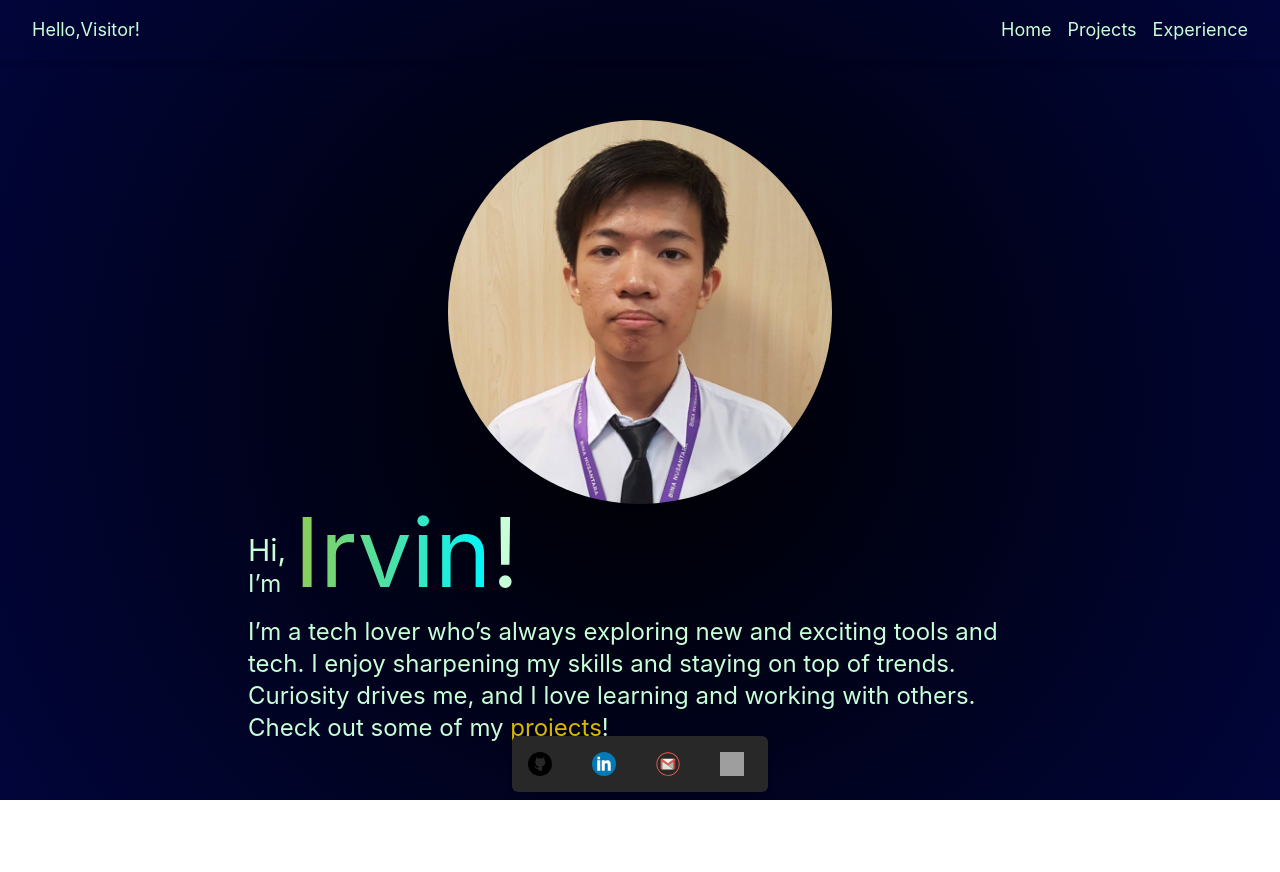
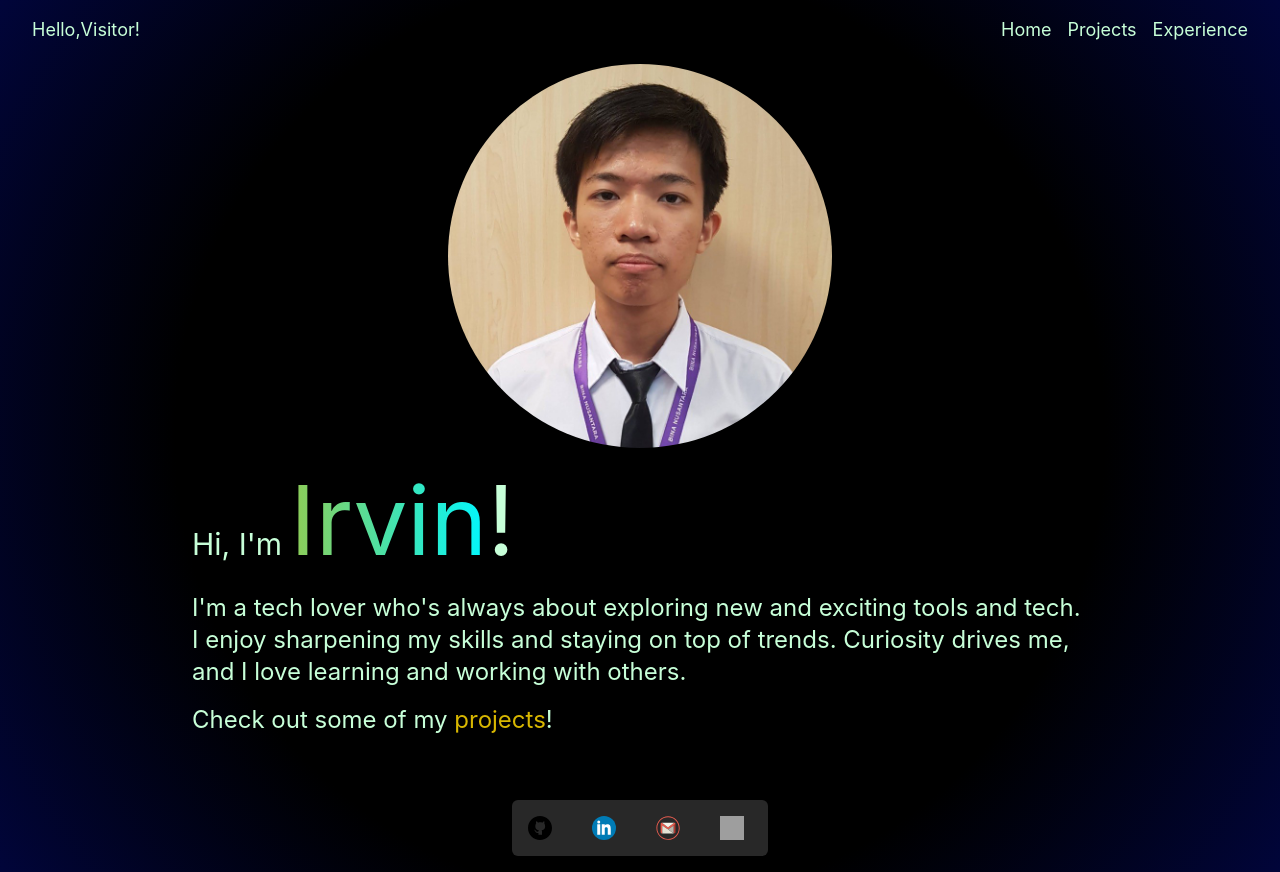
Before and after one commit to swiftee19/swiftee19.github.io, a Vue app: page / in a window 1280 px wide. Before the commit the page ends 800 px from the top, so only its background shows below. Built offline with nearby package versions, Linux system fonts and the light colour scheme; grey boxes are pictures that could not be loaded.

Commit message:
Update HomeView, NavigationBar, and FooterBar styling

```diff
--- a/src/App.vue
+++ b/src/App.vue
@@ -15,16 +15,3 @@ import FooterBar from './components/footer_bar/FooterBar.vue'
     <FooterBar />
   </footer>
 </template>
-
-<style scoped>
-header {
-  width: fit-content;
-  height: fit-content;
-}
-
-footer {
-  width: 100%;
-  height: fit-content;
-  margin-bottom: 0;
-}
-</style>
--- a/src/assets/main.css
+++ b/src/assets/main.css
@@ -3,59 +3,35 @@
 @tailwind components;
 @tailwind utilities;
 
-@keyframes beatingBackground {
-  0%{
-    background: radial-gradient(circle, var(--black-color) 0%, var(--background-color) 100%);
-  }
-  10%{
-    background: radial-gradient(circle, var(--black-color) 10%, var(--background-color) 100%);
-  }
-  20%{
-    background: radial-gradient(circle, var(--black-color) 20%, var(--background-color) 100%);
-  }
-  30%{
-    background: radial-gradient(circle, var(--black-color) 30%, var(--background-color) 100%);
-  }
-  40%{
-    background: radial-gradient(circle, var(--black-color) 40%, var(--background-color) 100%);
-  }
-  50%{
-    background: radial-gradient(circle, var(--black-color) 50%, var(--background-color) 100%);
-  }
-  60%{
-    background: radial-gradient(circle, var(--black-color) 40%, var(--background-color) 100%);
-  }
-  70%{
-    background: radial-gradient(circle, var(--black-color) 30%, var(--background-color) 100%);
-  }
-  80%{
-    background: radial-gradient(circle, var(--black-color) 20%, var(--background-color) 100%);
-  }
-  90%{
-    background: radial-gradient(circle, var(--black-color) 10%, var(--background-color) 100%);
-  }
-  100%{
-    background: radial-gradient(circle, var(--black-color) 0%, var(--background-color) 100%);
-  }
-}
 
 #app {
-  min-width: 100vw;
+  position: relative;
+  width: 100%; /* Changed from min-width: 100vw */
   min-height: 100vh;
-  margin: 0;
-  padding: 0;
-  box-sizing: border-box;
-  display: flex;
-  flex-direction: column;
-  font-weight: normal;
+  overflow-x: hidden;
   color: var(--text-color);
-  background: radial-gradient(circle, var(--black-color) 0%, var(--background-color) 100%);
+  background: radial-gradient(circle, var(--black-color) 60%, var(--background-color) 100%);
   transition:
     background 0.5s,
     background-color 0.5s,
     color 0.5s;
   animation: beatingBackground 5s infinite ease-in-out alternate;
 }
+
+/* Ensure all elements use border-box sizing */
+*, *::before, *::after {
+  box-sizing: border-box;
+}
+
+/* Ensure all direct children of #app don't exceed its width */
+/* #app > * {
+  max-width: 100%;
+} */
+
+/* to debug layout size issues by adding a red outline to all elements */
+/* * {
+  outline: 1px solid red !important;
+} */
 
 a {
   position: relative;
@@ -81,3 +57,16 @@ a:hover::after {
   transform: scaleX(1);
   transform-origin: bottom left;
 }
+
+::-webkit-scrollbar {
+  width: 4px;
+}
+
+::-webkit-scrollbar-thumb {
+  border-radius: 20px;
+  background: var(--gold-color);
+}
+
+::-webkit-scrollbar-track {
+  background: var(--background-color);
+}
--- a/src/components/footer_bar/FooterBar.vue
+++ b/src/components/footer_bar/FooterBar.vue
@@ -4,8 +4,10 @@ import ContactButton from './ContactButton.vue'
 </script>
 
 <template>
-  <div class="fixed left-0 bottom-0 w-screen flex justify-center items-center py-2 gap-2">
-    <div class="contact-container flex content-center items-center gap-8 p-4 bg-gray rounded-md shadow-md">
+  <div class="flex w-full justify-center items-center pb-4">
+    <div
+      class="flex content-center items-center gap-8 p-4 bg-gray rounded-md shadow-md"
+    >
       <ContactButton
         v-for="contact in ContactListData"
         :key="contact.id"
--- a/src/components/navigation_bar/NavigationBar.vue
+++ b/src/components/navigation_bar/NavigationBar.vue
@@ -9,7 +9,7 @@ const greetingMessageLetters = greetingMessage.split('')
 </script>
 
 <template>
-  <nav class="fixed top-0 left-0 w-screen flex justify-end items-center py-4 px-8 shadow-md">
+  <nav class="fixed top-0 left-0 w-screen flex justify-end items-center py-4 px-8">
     <span class="mr-auto hover:cursor-default">
       <GreetingMessageAlphabet
         v-for="(letter, index) in greetingMessageLetters"
--- a/src/views/HomeView.vue
+++ b/src/views/HomeView.vue
@@ -4,34 +4,29 @@ import { RouterLink } from 'vue-router'
 </script>
 
 <template>
-  <main class="flex-1 h-full w-full flex justify-center items-center gap-8 py-4 px-20">
-    <div class="h-[70vh] w-[70%] flex flex-col justify-start items-start">
-      <div class="w-full flex flex-col justify-start items-start">
-        <div class="w-full flex items-center justify-center relative">
-          <img class="rounded-full object-cover size-96" src="/kelvin.jpg" alt="profile picture">
+  <main class="min-h-screen w-full flex justify-center items-center">
+    <div class="w-full max-w-4xl flex flex-col justify-start items-start gap-8">
+      <div class="w-full flex flex-col justify-start items-start gap-6">
+        <div class="w-full flex items-center justify-center">
+          <img class="rounded-full object-cover w-48 h-48 md:w-64 md:h-64 lg:w-96 lg:h-96" src="/kelvin.jpg" alt="profile picture">
         </div>
-        <div class="flex gap-2 items-end pb-4">
-          <div class="flex flex-col">
-            <p class="text-3xl">Hi,</p>
-            <p class="text-2xl">I’m</p>
-          </div>
-          <h1 class="text-8xl">
+        <div class="flex flex-col gap-2 items-start">
+          <div class="flex items-baseline gap-2">
+            <p class="text-2xl md:text-3xl">Hi, I'm</p>
+            <h1 class="text-4xl md:text-6xl lg:text-8xl">
               <AccentedText>Irvin</AccentedText>!
             </h1>
           </div>
-        <p class="text-2xl">
-          I’m a tech lover who’s always exploring new and exciting tools and tech. I enjoy sharpening my skills and
+          <p class="text-lg md:text-xl lg:text-2xl mt-4">
+            I'm a tech lover who's always about exploring new and exciting tools and tech. I enjoy sharpening my skills and
             staying on top of trends. Curiosity drives me, and I love learning and working with others.
           </p>
-        <p class="text-2xl">
+          <p class="text-lg md:text-xl lg:text-2xl mt-2">
             Check out some of my
             <RouterLink :to="`/projects`">projects</RouterLink>!
           </p>
         </div>
-      <div class="h-full w-full py-4 flex justify-between items-start">
-      <div class="h-full flex flex-col gap-4">
-
       </div>
     </div>
-  </div>
-</main></template>
+  </main>
+</template>
```
Lines whose indentation alone changed are shown as unchanged.
